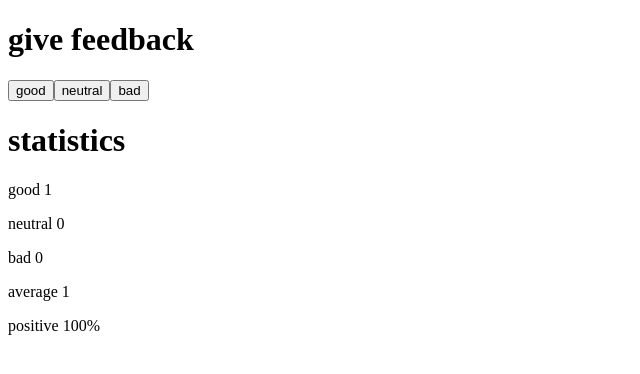
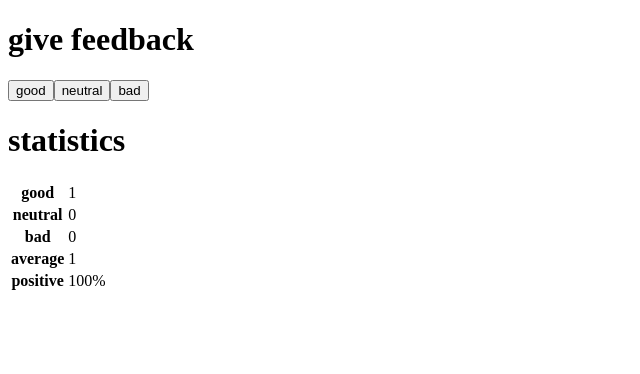
Before and after one commit to kmmiller418/unicafe, a React (Create React App) app: page / in a window 1280 px wide. Both pictures are taken after a click on the button "good". Shown: the top 374 px of the page, without its empty margins (0-640 px from the left). Built offline with nearby package versions, Linux system fonts and the light colour scheme.

Commit message:
Change statistics render to table element

```diff
--- a/src/App.js
+++ b/src/App.js
@@ -1,7 +1,7 @@
 import React, { useState } from "react";
 
 const Statistics = (props) => {
-  const {good, bad, neutral} = props;
+  const { good, bad, neutral } = props;
 
   const getTotal = () => Number(good + bad + neutral);
 
@@ -19,16 +19,33 @@ const Statistics = (props) => {
         <h1>statistics</h1>
         <p>No feedback given</p>
       </div>
-    )
+    );
   }
   return (
     <div>
       <h1>statistics</h1>
-      <p>good {good}</p>
-      <p>neutral {neutral}</p>
-      <p>bad {bad}</p>
-      <p>average {getAverage()}</p>
-      <p>positive {getPositive()}%</p>
+      <table>
+        <tr>
+          <th>good</th>
+          <td>{good}</td>
+        </tr>
+        <tr>
+          <th>neutral</th>
+          <td>{neutral}</td>
+        </tr>
+        <tr>
+          <th>bad</th>
+          <td>{bad}</td>
+        </tr>
+        <tr>
+          <th>average</th>
+          <td>{getAverage()}</td>
+        </tr>
+        <tr>
+          <th>positive</th>
+          <td>{getPositive()}%</td>
+        </tr>
+      </table>
     </div>
   );
 };
@@ -57,7 +74,7 @@ const App = () => {
       <button onClick={handleNeutralClick}>neutral</button>
       <button onClick={handleBadClick}>bad</button>
 
-      <Statistics good={good} bad={bad} neutral={neutral}/>
+      <Statistics good={good} bad={bad} neutral={neutral} />
     </div>
   );
 };
```
